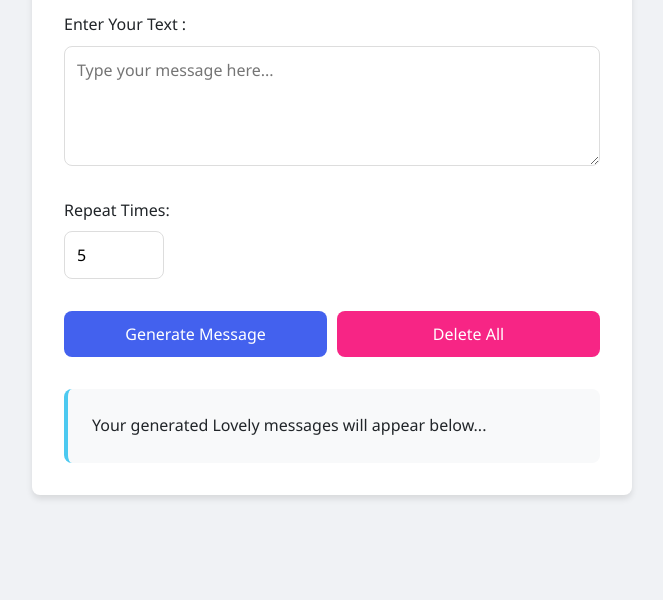
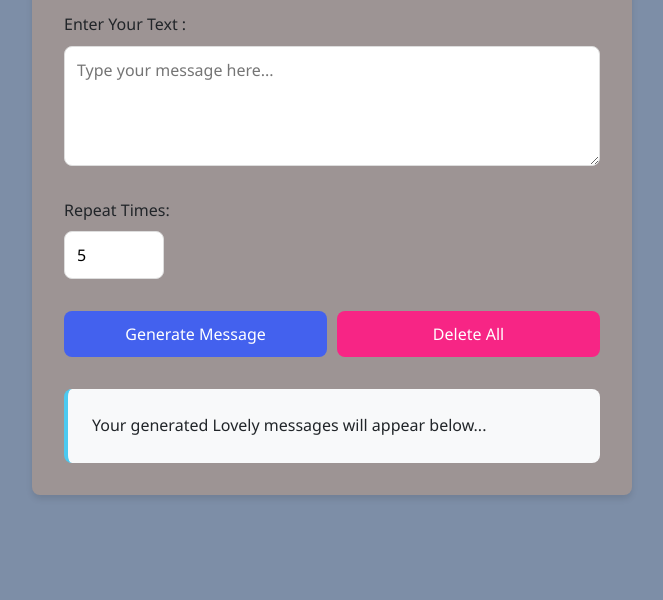
Before and after one commit to A-Learner06/X-Times-Massage-printer, a plain HTML site: page index.html in a window 1280 px wide. Shown: the part 200-800 px from the top of the page, without its empty margins (308-971 px from the left). Drawn offline with Linux system fonts and the light colour scheme.

Commit message:
Change colours

```diff
--- a/style.css
+++ b/style.css
@@ -19,7 +19,7 @@
 
         body {
             font-family: 'Segoe UI', Tahoma, Geneva, Verdana, sans-serif;
-            background-color: #f0f2f5;
+            background-color: #7d8ea7;
             color: var(--dark);
             line-height: 1.6;
             padding: 20px;
@@ -30,7 +30,7 @@
         }
 
         .container {
-            background: white;
+            background: rgb(157, 148, 148);
             border-radius: var(--border-radius);
             box-shadow: var(--box-shadow);
             padding: 2rem;
```
